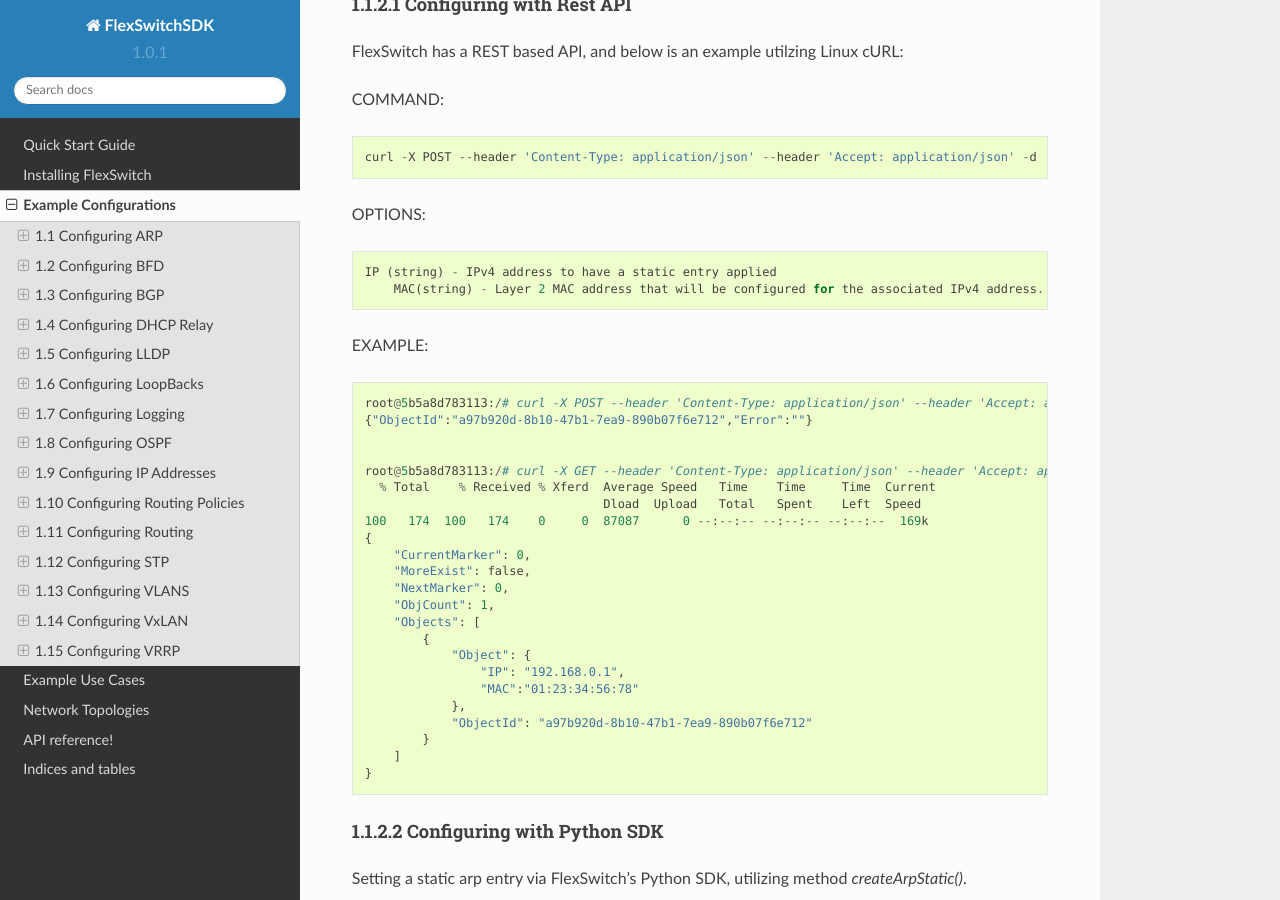
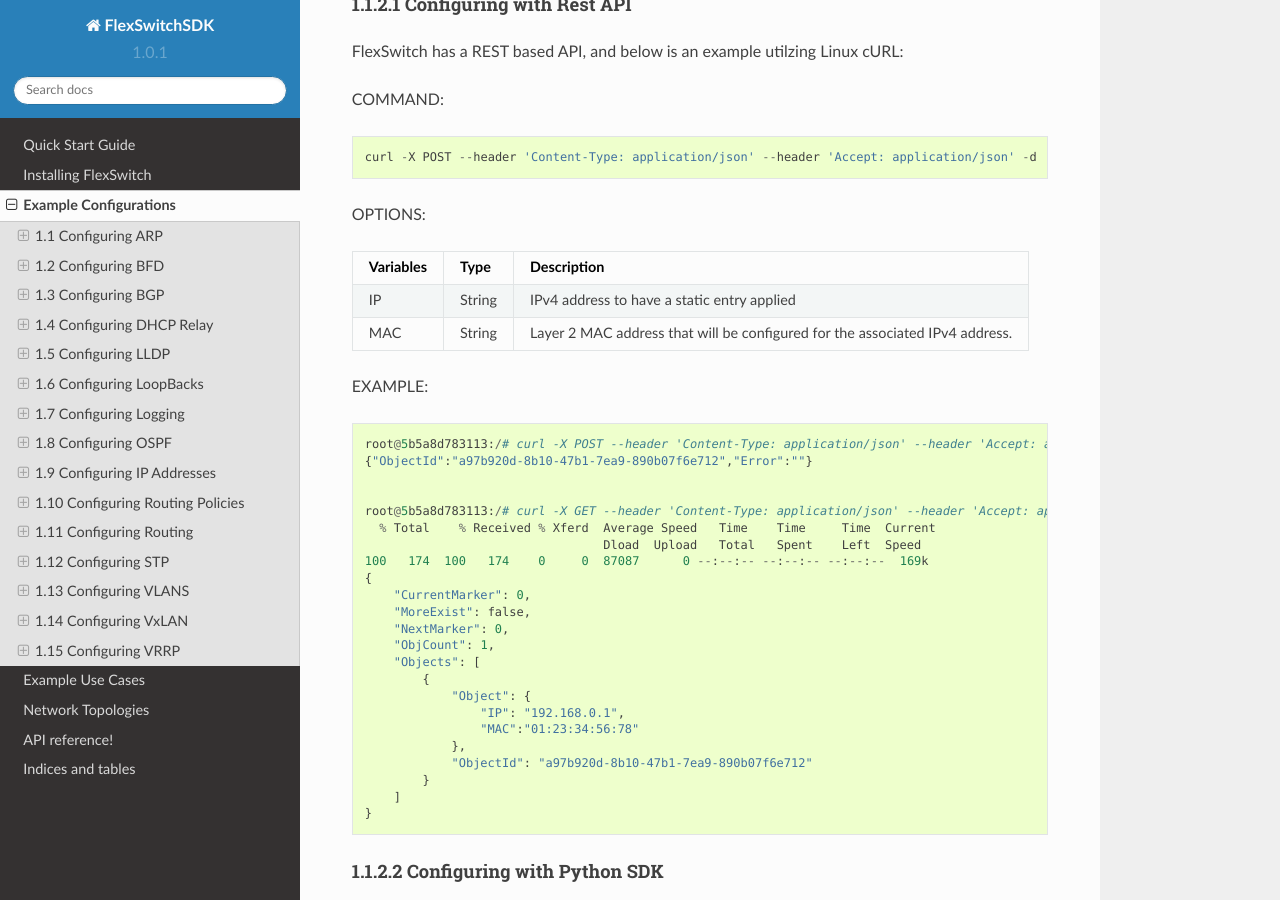
Before and after one commit to yorktips/flexSdk, a Sphinx documentation site: the page built from gendoc/source/example.rst, in a window 1280 px wide and 900 px high, scrolled down 3081 px. Built offline with Sphinx 7.4.7 and the Read the Docs theme 2.0.0, drawn with Linux system fonts in a browser that asks for light colours; formulas are drawn with MathJax 3; some of the changed text lies outside the part shown.

Commit message:
Updated Arp options to Tables

```diff
--- a/gendoc/source/example.rst
+++ b/gendoc/source/example.rst
@@ -174,10 +174,14 @@
 
 OPTIONS:
 
-::
++------------+------------+---------------------------------------------------------------------------------+
+| Variables  | Type       |  Description                                                                    |
++============+============+=================================================================================+
+| IP         | String     | IPv4 address to have a static entry applied                                     |
++------------+------------+---------------------------------------------------------------------------------+
+| MAC        | String     | Layer 2 MAC address that will be configured for the associated IPv4 address.    |
++------------+------------+---------------------------------------------------------------------------------+
 
-    IP (string) - IPv4 address to have a static entry applied
-	MAC(string) - Layer 2 MAC address that will be configured for the associated IPv4 address.
 
 EXAMPLE:
 ::
@@ -444,9 +448,13 @@
 
 OPTIONS:
 
-::
++------------+------------+---------------------------------------+
+| Variables  | Type       |  Description                          |
++============+============+=======================================+
+| IpAddr     | String     | IPv4 Address ArpEntry to be queried   |
++------------+------------+---------------------------------------+
 
-	IpAddr(string) - IPv4 Address ArpEntry to be queried
+	(string) -
 
 EXAMPLE:
 ::
@@ -484,6 +492,14 @@
 ::
 
 	getArpEntryState(self, param string IPv4Address :  IPv4 address to return from ARP Table)
+
++------------------+------------+-------+--------------------------------------+
+| Python Method    | Variables  | Type  | Description                          |
++==================+============+=======+======================================+
+| getArpEntryState | IPv4Address| String|  IPv4 Address ArpEntry to be queried |
++------------------+------------+-------+--------------------------------------+
+
+
 
 EXAMPLE:
 
```
